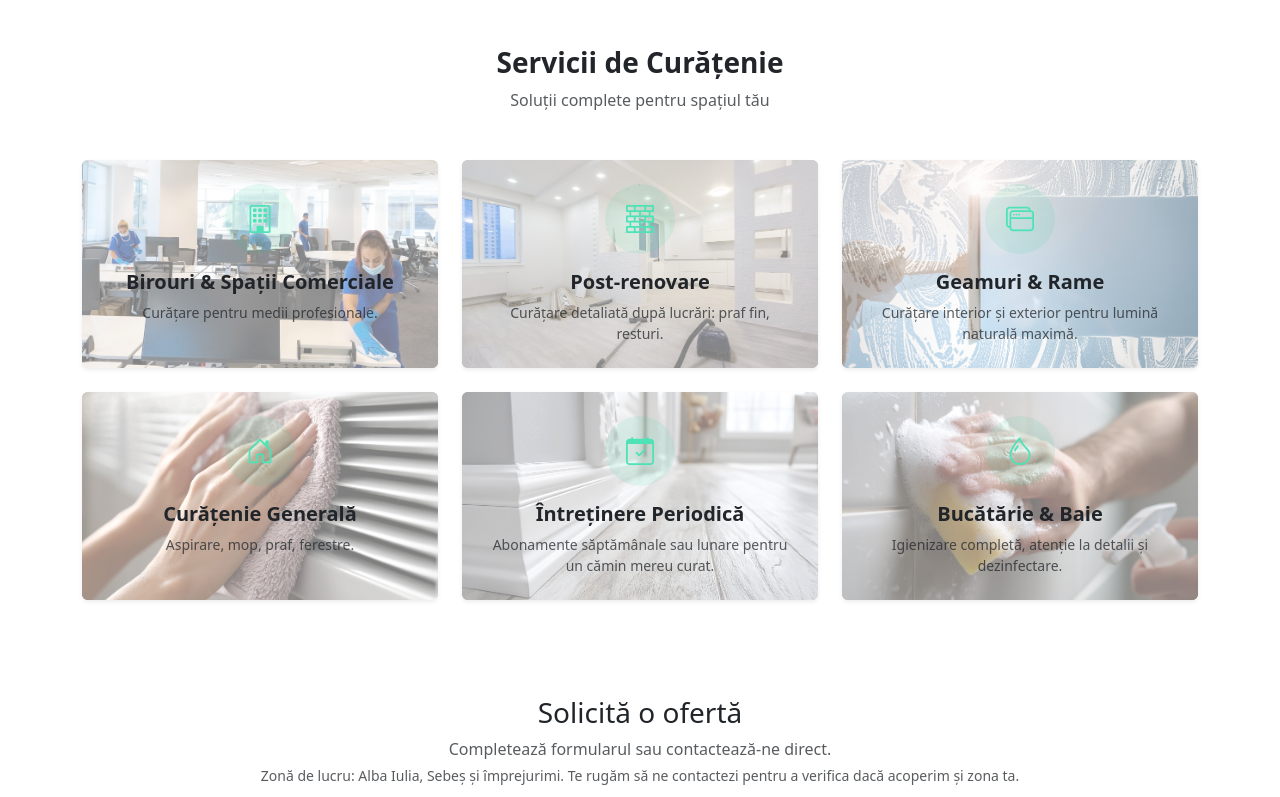
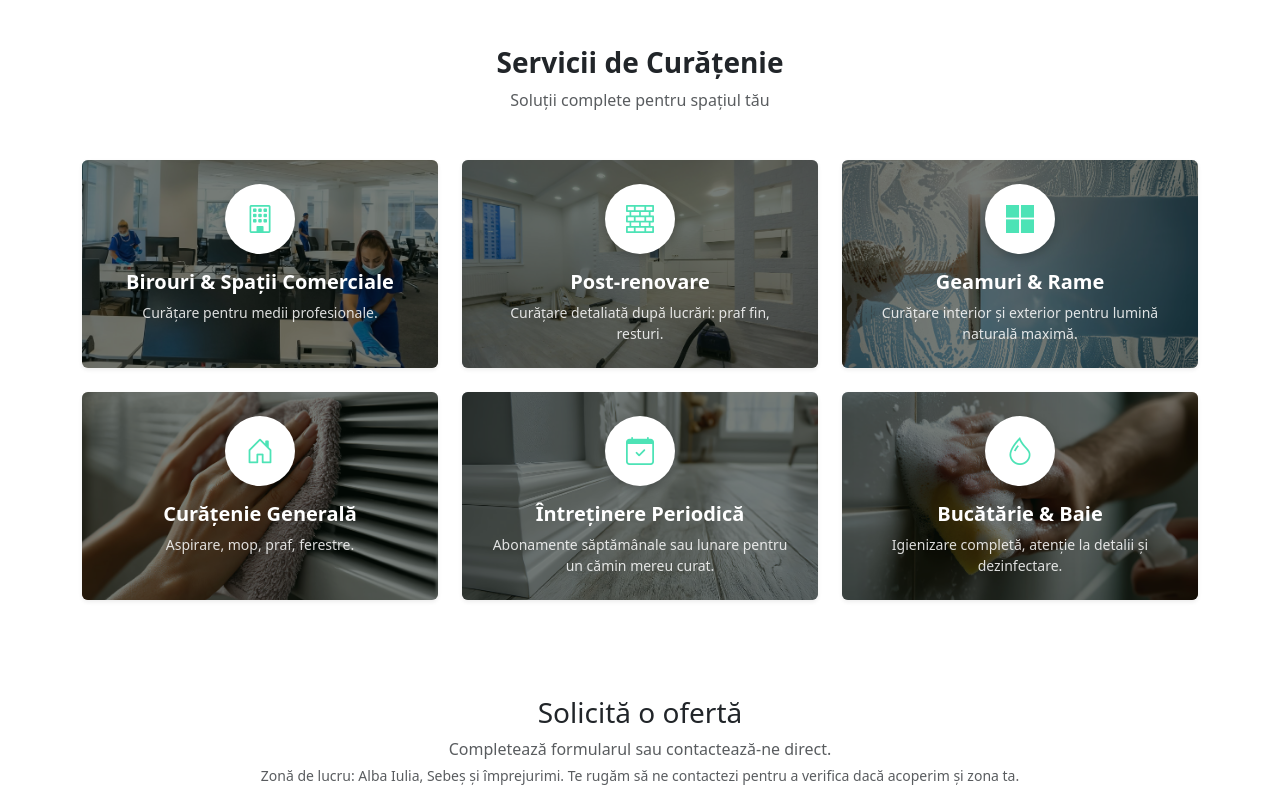
Before and after one commit to utdictum/freshstartsite, a plain HTML site: page src/index.html in a window 1280 px wide. Shown: the part 655-1452 px from the top of the page. Drawn offline with nearby package versions, Linux system fonts and the light colour scheme.

Commit message:
style: some dark mode overlay for the services section

```diff
--- a/src/index.html
+++ b/src/index.html
@@ -149,7 +149,7 @@
                     <div class="card h-100 border-0 shadow-sm service-card bg-geamuri">
                         <div class="card-body text-center p-4">
                             <div class="service-icon mb-3">
-                                <i class="bi bi-window-stack"></i>
+                                <i class="bi bi-microsoft"></i>
                             </div>
                             <h3 class="h5 fw-semibold">Geamuri & Rame</h3>
                             <p class="text-muted small mb-0">
--- a/src/site.css
+++ b/src/site.css
@@ -493,56 +493,66 @@ main .container {
 /* --- SERVICE CARD BACKGROUNDS --- */
 
 .service-card {
-    /* prepare the card to show an image behind it */
     position: relative;
     overflow: hidden;
-    background-color: #fff;
+    background-color: #051009;
     z-index: 1;
     background-size: cover;
     background-position: center;
+    border: none;
 }
 
-/*
-   Instead of fading the image, we put a white layer on top of it.
-   Change 0.9 to 0.8 if you want the image to be MORE visible.
-   Change 0.9 to 0.95 if you want it LESS visible.
-*/
 .service-card::before {
     content: "";
     position: absolute;
-    inset: 0; /* Covers the whole card */
-    background-color: rgba(255, 255, 255, 0.50);
-    z-index: -1; /* Puts it behind the text */
+    inset: 0;
+    background-color: rgba(5, 16, 9, 0.55);
+    z-index: -1;
     transition: background-color 0.3s ease;
 }
 
 
 .service-card:hover::before {
-    background-color: rgba(255, 255, 255, 0.85);
+    background-color: rgba(5, 16, 9, 0.35);
 }
 
-/* --- SPECIFIC IMAGES --- */
-
-.bg-birou {
-    background-image: url('/images/birou.jpg');
+/* TEXT COLORS: Force white text inside the cards */
+.service-card h3 {
+    color: #ffffff;
+    font-weight: 700;
 }
 
-.bg-renovare {
-    background-image: url('/images/post_renovare.jpg');
+/* Override the bootstrap 'text-muted' gray to make it readable */
+.service-card .text-muted {
+    color: rgba(255, 255, 255, 0.85) !important;
 }
 
-.bg-geamuri {
-    background-image: url('/images/geamuri_rame.jpg');
+/* ICON: White circle with Green icon (High Contrast) */
+.service-card .service-icon {
+    /* White background makes it pop against the dark photo */
+    background-color: #ffffff;
+    color: var(--brand-green);
+    width: 70px;
+    height: 70px;
+    border-radius: 50%;
+    display: inline-flex;
+    align-items: center;
+    justify-content: center;
+    font-size: 1.75rem;
+    margin-bottom: 1rem;
+    box-shadow: 0 4px 10px rgba(0,0,0,0.2);
 }
 
-.bg-general {
-    background-image: url('/images/curatenie_generala.jpg');
+/* Hover Effect: Icon turns green, symbol turns white */
+.service-card:hover .service-icon {
+    background-color: var(--brand-green);
+    color: #ffffff;
 }
 
-.bg-intretinere {
-    background-image: url('/images/intretinere_periodica.jpg');
-}
-
-.bg-baie {
-    background-image: url('/images/buc_baie.jpg');
-}
+/* --- SPECIFIC IMAGES (Keep these lines) --- */
+.bg-birou { background-image: url('./images/birou.jpg'); }
+.bg-renovare { background-image: url('./images/post_renovare.jpg'); }
+.bg-geamuri { background-image: url('./images/geamuri_rame.jpg'); }
+.bg-general { background-image: url('./images/curatenie_generala.jpg'); }
+.bg-intretinere { background-image: url('./images/intretinere_periodica.jpg'); }
+.bg-baie { background-image: url('./images/buc_baie.jpg'); }
```
